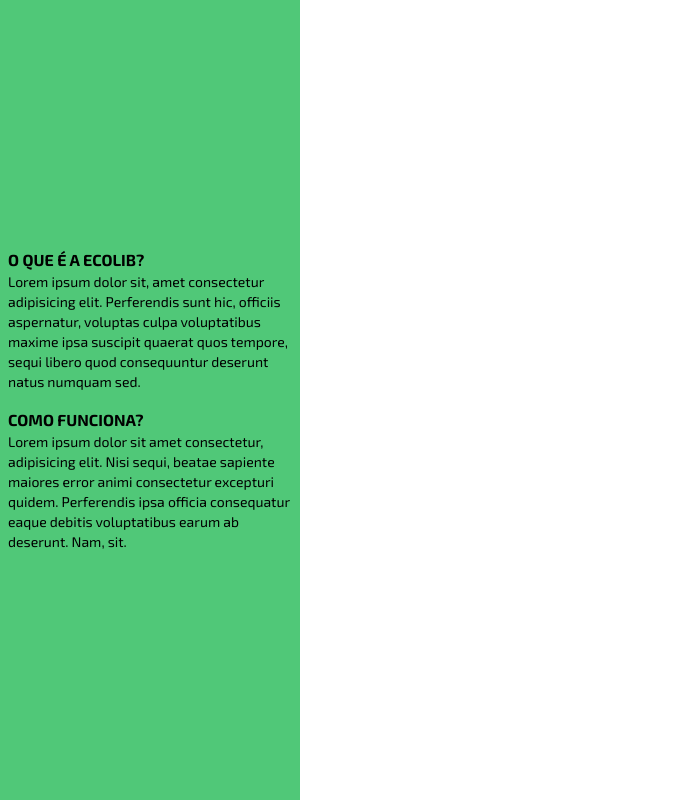
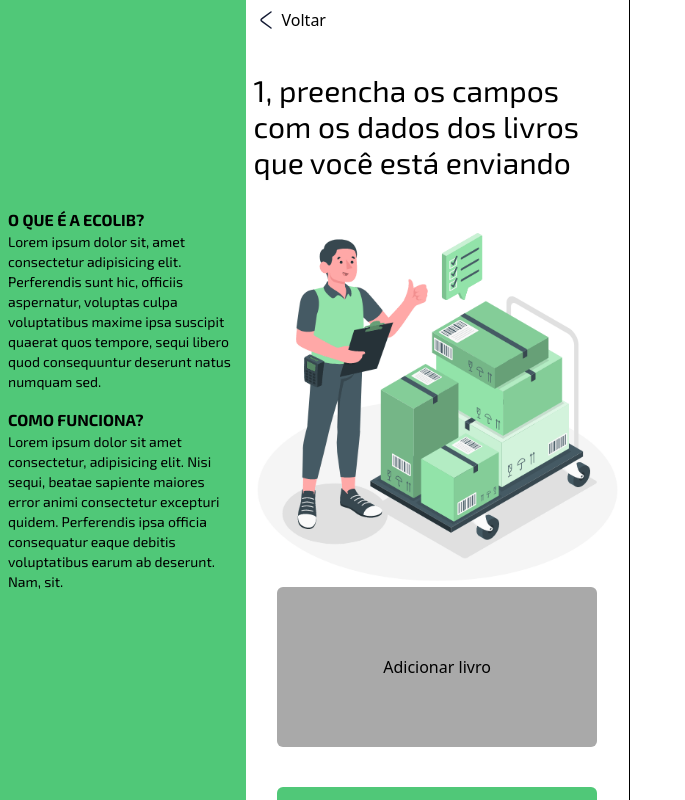
Before and after one commit to euheber/book_exchange_web, a Vue app: page /registrar/1 in a window 1280 px wide. Shown: the whole page, without its empty margins (0-685 px from the left). Built offline with nearby package versions, Linux system fonts and the light colour scheme; a web font is replaced by a local one.

Commit message:
fix: dinamic route params

```diff
--- a/src/components/layout/addBook.vue
+++ b/src/components/layout/addBook.vue
@@ -3,13 +3,13 @@
         <div :class="[isActive ? activeClass :  notActiveClass]" class="relative">
                <div v-if="isActive">
                 <label :for="'name-' + props.inputId">Nome do livro</label>
-                <inputComponent class="border w-full" :id="'name-' + props.inputId" v-model="bookInfo.name" :value="bookInfo.name"/>
+                <inputComponent class="border w-full" maxlength="50" :id="'name-' + props.inputId" v-model="bookInfo.name" :value="bookInfo.name"/>
 
                 <label :for="'isbn-' + props.inputId" class="block mt-5">ISBN</label>
-                <inputComponent class="border block w-full" :id="'isbn-' + props.inputId" v-model="bookInfo.isbn" :value="bookInfo.isbn"/>
+                <inputComponent class="border block w-full" maxlength="13" :id="'isbn-' + props.inputId" v-model="bookInfo.isbn" :value="bookInfo.isbn"/>
 
                 <label :for="'publisher-' + props.inputId" class="block mt-5">Editora</label>
-                <inputComponent class="border block w-full " :id="'publisher-' + props.inputId" v-model="bookInfo.publisher" :value="bookInfo.publisher"/>
+                <inputComponent class="border block w-full "  :id="'publisher-' + props.inputId" v-model="bookInfo.publisher" :value="bookInfo.publisher"/>
 
 
                 <button class="mx-auto font-exo text-lg bg-emerald hover:bg-emerald-hover transition duration-250 p-2 w-48 rounded-md mt-10 block" @click="changeCardStyle">Adicionar</button>
--- a/src/router/index.js
+++ b/src/router/index.js
@@ -11,7 +11,7 @@
       component: HomeView
     },
     {
-      path: '/registrar',
+      path: '/registrar/:username',
       name: "registrar",
       component: RegisterBook
     }
--- a/src/views/home.vue
+++ b/src/views/home.vue
@@ -17,6 +17,7 @@
 let isFieldOk = ref(false)
 let iSemailOk =ref(false)
 let isSelectOk = ref(false)
+
 const sendData = (e) => {
   e.preventDefault()
   const regex = /^[\w-\.]+@([\w-]+\.)+[\w-]{2,4}$/;
@@ -38,7 +39,7 @@
     isSelectOk.value = !isSelectOk
   }
 
-  router.push("/registrar")
+  router.push(`/registrar/${userInfo.name}`)
 }
 
 </script>
--- a/src/views/registerBook.vue
+++ b/src/views/registerBook.vue
@@ -2,7 +2,10 @@
 import { RouterLink } from 'vue-router';
 import arrowLeft from '@/components/icons/arrow-left.vue';
 import bookComponent from '@/components/layout/addBook.vue';
-import { ref, reactive } from 'vue';
+import { ref } from 'vue';
+import { useRoute } from 'vue-router';
+
+const route = useRoute()
 
 
 let components = ref([])
@@ -26,7 +29,6 @@
     findBook.name = book.name
     findBook.publisher = book.publisher
     findBook.isbn = book.isbn
-
 }
 
 
@@ -37,7 +39,7 @@
         <div class="max-w-96 p-2 border-r">
             <RouterLink class="flex items-center gap-1 hover:text-emerald-hover transition duration-250" to="/"><arrowLeft /> Voltar</RouterLink>
 
-            <h1 class="font-exo text-3xl mt-10"> ${userName}, preencha os campos com os dados dos livros que você está enviando</h1>
+            <h1 class="font-exo text-3xl mt-10"> {{ route.params.username }}, preencha os campos com os dados dos livros que você está enviando</h1>
             <img src="/check_box.gif" alt="" class="mt-10">
 
             <button class=" p-2 rounded-md bg-grey w-80 mx-auto h-[160px] block" @click="addComponent">Adicionar livro</button>
@@ -46,7 +48,7 @@
 
 
 
-        <form  class="flex flex-wrap gap-2 h-screen content-start overflow-y-auto max-w-[1100px] border p-4" @submit.prevent>
+        <form  class="flex flex-wrap gap-2 h-screen content-start overflow-y-auto max-w-[1100px]  p-4" @submit.prevent>
             <bookComponent v-for=" ( , index) in components" :key="index" :inputId="index" @sendData="addBookData"/>
         </form>
 
```
